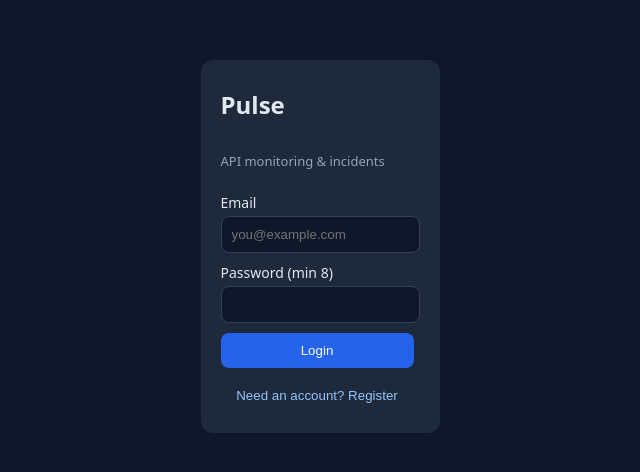
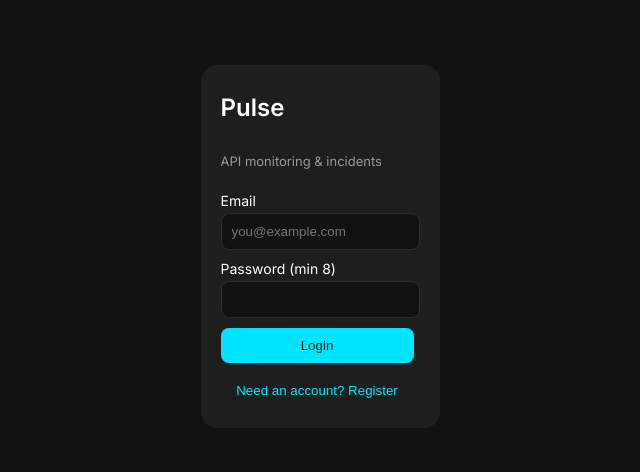
Before and after one commit to RakhaYandra/pulse-web, a React (Vite) app: page / in a window 1280 px wide. Shown: the part 154-626 px from the top of the page, without its empty margins (320-960 px from the left). Built offline with nearby package versions, Linux system fonts and the light colour scheme; no server answers.

Commit message:
feat(ui): WattVision tokens + Inter/JetBrains Mono (all contrast AA)

```diff
--- a/index.html
+++ b/index.html
@@ -4,6 +4,12 @@
     <meta charset="UTF-8" />
     <meta name="viewport" content="width=device-width, initial-scale=1.0" />
     <title>Pulse: API Monitoring</title>
+    <link rel="preconnect" href="https://fonts.googleapis.com" />
+    <link rel="preconnect" href="https://fonts.gstatic.com" crossorigin />
+    <link
+      href="https://fonts.googleapis.com/css2?family=Inter:wght@400;600&family=JetBrains+Mono:wght@700&display=swap"
+      rel="stylesheet"
+    />
   </head>
   <body>
     <div id="root"></div>
--- a/src/styles/tokens.css
+++ b/src/styles/tokens.css
@@ -1,26 +1,27 @@
-/* Design tokens (DESIGN.md). Single source for palette, type, radii, spacing.
-   Status colors follow ops convention (green = healthy, red = attention);
-   blue accent kept from product identity, darkened to #2563eb so white
-   text passes AA (5.17). Muted #94a3b8 passes on both bg and surface. */
+/* Design direction (owner brief, adapted from WattVision tokens for Pulse):
+   clinical ops console, dark. Cyan is the single data/action accent;
+   white-on-cyan fails contrast, so text on accent is near-black (#121212).
+   Muted #98989D passes AA on surface. Status colors follow ops convention.
+   ONLY product-external font load: Inter + JetBrains Mono (system fallback). */
 :root {
-  --bg: #0f172a;
-  --surface: #1e293b;
-  --surface-2: #334155;
-  --border: #334155;
-  --text: #e2e8f0;
-  --muted: #94a3b8;
-  --accent: #2563eb;
-  --accent-hover: #1d4ed8;
-  --accent-contrast: #ffffff;
-  --focus-ring: #93c5fd;
-  --ok: #22c55e;
-  --bad: #ef4444;
-  --idle: #9ca3af;
-  --danger-bg: #7f1d1d;
+  --bg: #121212;
+  --surface: #1e1e1e;
+  --surface-2: #252525;
+  --border: #2c2c2e;
+  --text: #ffffff;
+  --muted: #98989d;
+  --accent: #00e5ff;
+  --accent-hover: #4defff;
+  --accent-contrast: #121212;
+  --focus-ring: #00e5ff;
+  --ok: #32d74b;
+  --bad: #ff453a;
+  --idle: #98989d;
+  --danger-bg: #3a1c1c;
   --radius-s: 8px;
-  --radius-m: 10px;
-  --radius-l: 12px;
-  --font-sans: system-ui, -apple-system, 'Segoe UI', sans-serif;
-  --font-mono: ui-monospace, 'SF Mono', 'Cascadia Mono', Menlo, monospace;
+  --radius-m: 12px;
+  --radius-l: 16px;
+  --font-sans: 'Inter', system-ui, -apple-system, 'Segoe UI', sans-serif;
+  --font-mono: 'JetBrains Mono', ui-monospace, 'SF Mono', Menlo, monospace;
   --tap-min: 44px;
 }
```
